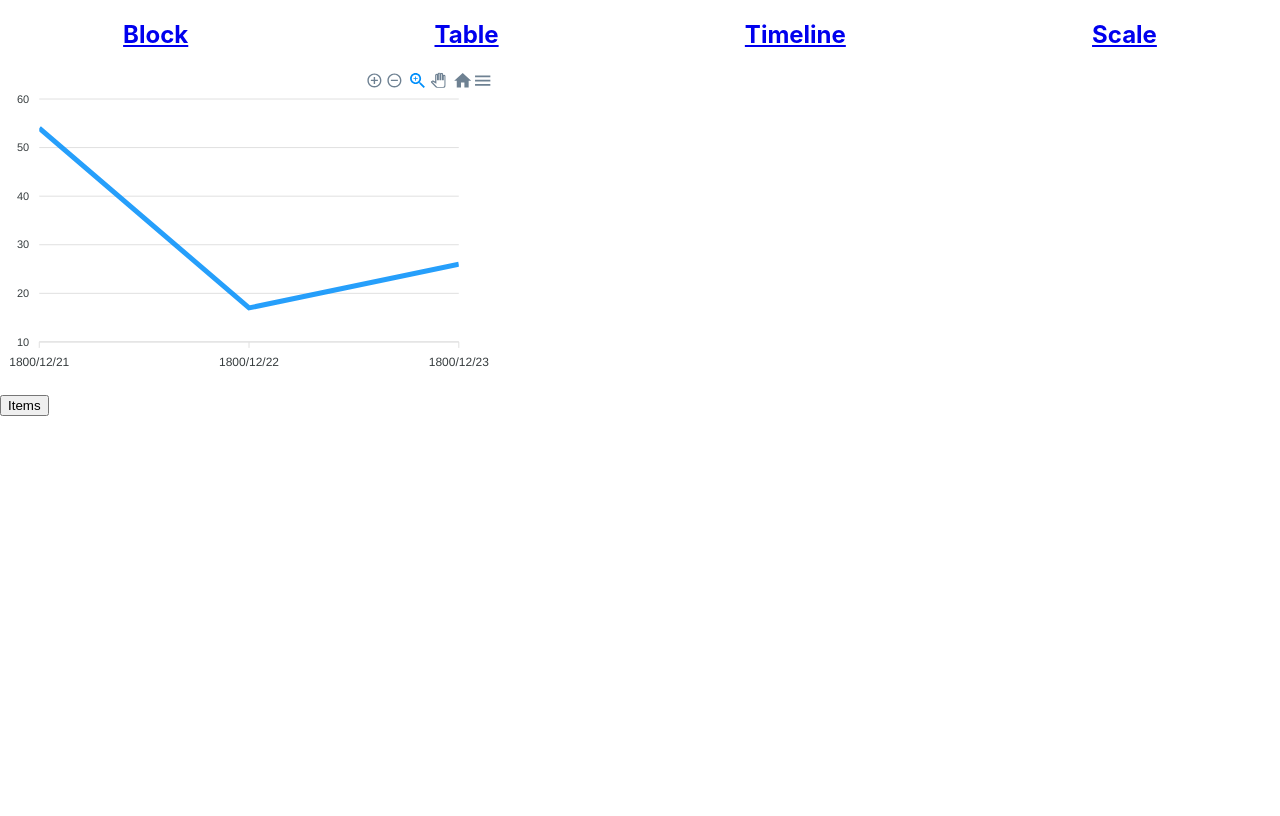
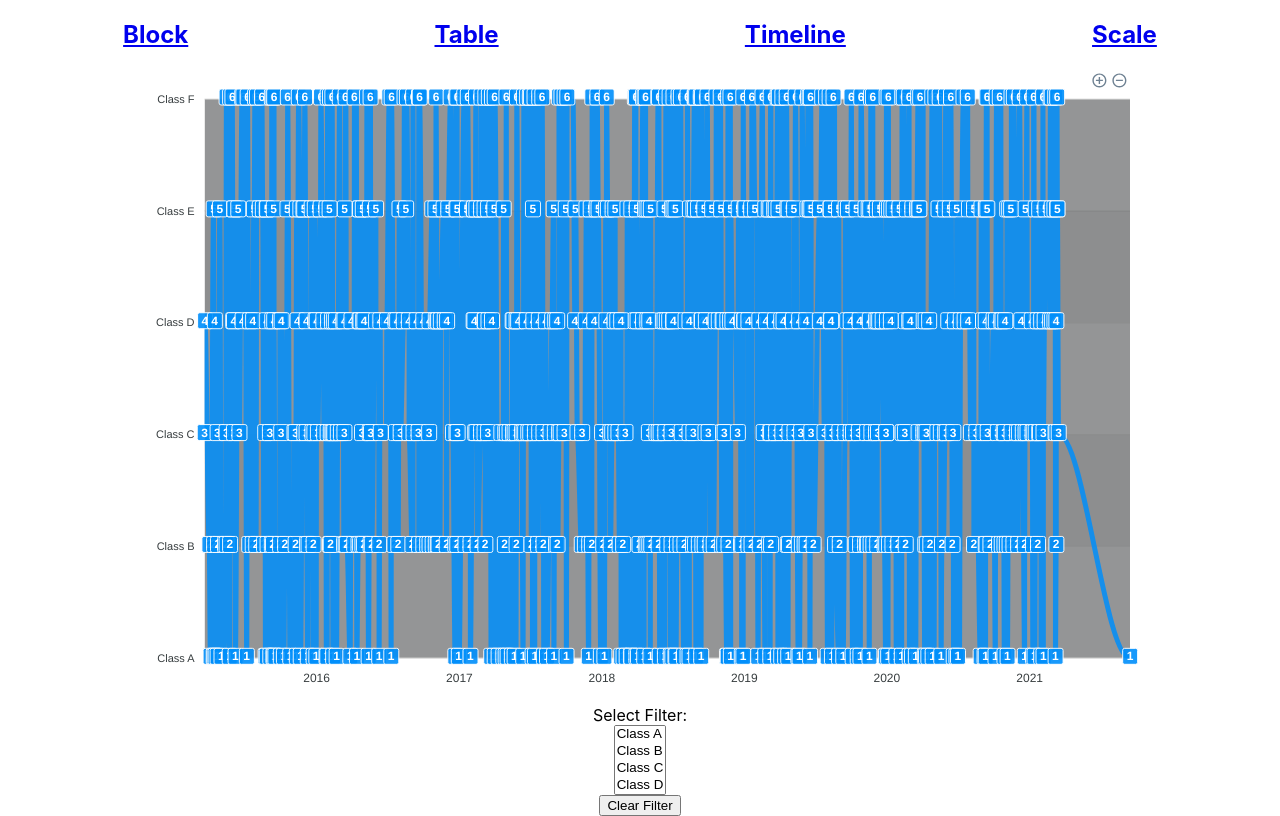
Before and after one commit to adam-vermes/react-chart, a React (Create React App) app: page /timeline in a window 1280 px wide. Built offline with nearby package versions, Linux system fonts and the light colour scheme.

Commit message:
Timeline part

```diff
--- a/src/API/Api.js
+++ b/src/API/Api.tsx
@@ -2,8 +2,8 @@ import data from './data.json';
 
 function getData() {
   return new Promise((resolve) => {
-    setTimeout(resolve(data));
-  }, 1000);
+    resolve(data);
+  });
 }
 
 export { getData };
--- a/src/component/Timeline/Timeline.css
+++ b/src/component/Timeline/Timeline.css
@@ -0,0 +1,13 @@
+.container {
+  display: flex;
+  flex-direction: column;
+  justify-content: center;
+  align-items: center;
+}
+
+.container-item {
+  display: flex;
+  flex-direction: column;
+  justify-content: center;
+  align-items: center;
+}
--- a/src/component/Timeline/Timeline.js
+++ /dev/null
@@ -1,69 +0,0 @@
-import React, { useEffect, useState } from 'react'
-import Chart from "react-apexcharts";
-import { getData } from '../../API/Api';
-
-const Timeline = () => {
-    const [rawData, setRawData] = useState([]);
-
-    useEffect(() => {
-      getData().then(datas => {
-        setRawData(datas);
-      });
-    }, [rawData]);
-
-    function clickHandler() {
-      rawData.map(item => {
-        setChartData(prevChartData =>
-          [...prevChartData, prevChartData.series.map(
-            serie => {
-              console.log(serie);
-            return serie.data.map(s => {
-              s.x = item.date
-              console.log(s);
-            })
-        })])
-    })
-  }
-
-    const [chartData, setChartData] = useState(
-    {
-      options: {
-        chart: {
-          id: "line"
-        },
-      },
-
-      series: [{
-        data: [{ x: '1800/12/21', y: '54' }, { x: '1800/12/22', y: '17' } , { x: '1800/12/23', y: '26' }]
-      }],
-        xaxis: {
-        type: 'category'
-      }
-    }
-  );
-
-    return (
-      <div>
-        <div>
-        </div>
-        <div className="app">
-        <div className="row">
-          <div className="mixed-chart">
-            <Chart
-              options={chartData.options}
-              series={chartData.series}
-              type="line"
-              width="500"
-            />
-          </div>
-        </div>
-      </div>
-
-      <button onClick={clickHandler}>Items</button>
-
-      {/* {rawData.map((item)=>{ return <div key={item.id}> { item.date + ' - ' +  item.category } </div>})} */}
-      </div>
-    )
-}
-
-export default Timeline
--- /dev/null
+++ b/src/component/Timeline/Timeline.tsx
@@ -0,0 +1,178 @@
+import { useEffect, useState } from 'react'
+import Chart from "react-apexcharts";
+import { getData } from '../../API/Api';
+import './Timeline.css';
+
+  enum Category {
+    CLASSA = 1,
+    CLASSB = 2,
+    CLASSC = 3,
+    CLASSD = 4,
+    CLASSE = 5,
+    CLASSF = 6
+  }
+
+  const categoryKey: any = {
+    "Class A": Category.CLASSA,
+    "Class B": Category.CLASSB,
+    "Class C": Category.CLASSC,
+    "Class D": Category.CLASSD,
+    "Class E": Category.CLASSE,
+    "Class F": Category.CLASSF,
+    "ECG": '',
+    "MMT": '',
+    "Echo": '',
+    "ASH": '',
+    "CT": '',
+    "XRay": '',
+    "M": '',
+    "L": '',
+    "H": ''
+  }
+
+const Timeline = () => {
+  const [rawData, setRawData] = useState<any>([]);
+  const [chartData, setChartData] = useState<any>(
+    {
+      options: {
+        chart: {
+          toolbar: {
+          show: true,
+          offsetX: 0,
+          offsetY: 0,
+          tools: {
+            download: false,
+            selection: false,
+            zoom: false,
+            zoomin: true,
+            zoomout: true,
+            pan: false,
+            reset: false,
+            customIcons: []
+          },
+      },
+      tooltip: {
+  custom: function({series, seriesIndex, dataPointIndex, }: any) {
+    return '<div class="arrow_box">' +
+      '<span>' + series[seriesIndex][dataPointIndex] + '</span>' +
+      '</div>'
+  }
+}
+    },
+      yaxis: {
+        labels: {
+          formatter: (idx: any) => {
+            const obj = Object.fromEntries(Object.entries(categoryKey));
+            const value =  Object.keys(obj).find(key => obj[key] === idx);
+            return `${value}`
+          }
+        },
+      },
+      xaxis: {
+        type: "datetime"
+      },
+      grid: {
+        row: {
+          colors: ['rgb(43, 45, 46)', 'rgb(29, 31, 32)']
+        },
+      },
+      dataLabels: {
+        enabled: true,
+      },
+      stroke: {
+        curve: 'smooth',
+      },
+    },
+      series: [
+        {
+          name: "Date",
+          data: []
+        }
+      ],
+    }
+  );
+
+  useEffect(() => {
+    getData().then((datas: any) => {
+      datas.sort(((a: any, b: any) => {
+        return Date.parse(a.date) - Date.parse(b.date);
+      }));
+      setRawData([...datas, {"id":"96f","date":"9/15/2021","category":"Class A","event":"Echo","level":"L"}])
+    });
+  }, []);
+
+  useEffect(() => {
+    setChartData((prev: any) => ({
+      ...prev,
+      series: prev.series.map((serie: any) => {
+        return {
+          ...serie,
+          data: rawData.map((item: any) => {
+            return {x: item.date, y: categoryKey[item.category]}})
+        }
+      })
+    }));
+  }, [rawData]);
+
+  function filterData(e: any) {
+    let selectedCategoryList = Array.from(e.target.selectedOptions, (option: any) => option.value);
+
+    let filteredData = rawData.filter((item: any) => {
+      return selectedCategoryList.includes(item.category) || selectedCategoryList.includes(item.level) || selectedCategoryList.includes(item.event);
+    })
+
+    setChartData((prev: any) => ({
+    ...prev,
+    series: prev.series.map((serie: any) => {
+      return {
+        ...serie,
+        data: filteredData.map((item: any) => {
+          return {x: item.date, y: categoryKey[item.category]}})
+      }
+    })
+    }));
+  }
+
+  function clearFilter() {
+    setChartData((prev: any) => ({
+      ...prev,
+      series: prev.series.map((serie: any) => {
+        return {
+          ...serie,
+          data: rawData.map((item: any) => {
+            return {x: item.date, y: categoryKey[item.category]}})
+        }
+      })
+    }));
+  }
+
+  return (
+    <div className="container">
+      <div>
+        <div>
+        <Chart
+          options={chartData.options}
+          series={chartData.series}
+          type="line"
+          width="1000"/>
+      </div>
+
+      <div className="container-item">
+
+      <label>Select Filter:</label>
+      <select onChange={(e) => filterData(e)} multiple>
+        {
+          Object.keys(categoryKey).map((option: any, idx: number) => {
+            return <option key={idx} value={option.value}>{option}</option>
+          })
+        }
+      </select>
+
+      <button onClick={clearFilter}>Clear Filter</button>
+      </div>
+    </div>
+    </div>
+  )
+}
+
+export default Timeline
```
Also changed, not shown: src/API/data.json.
